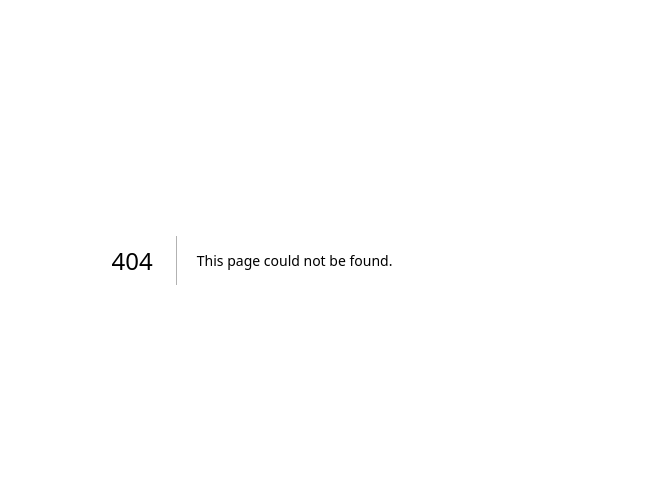
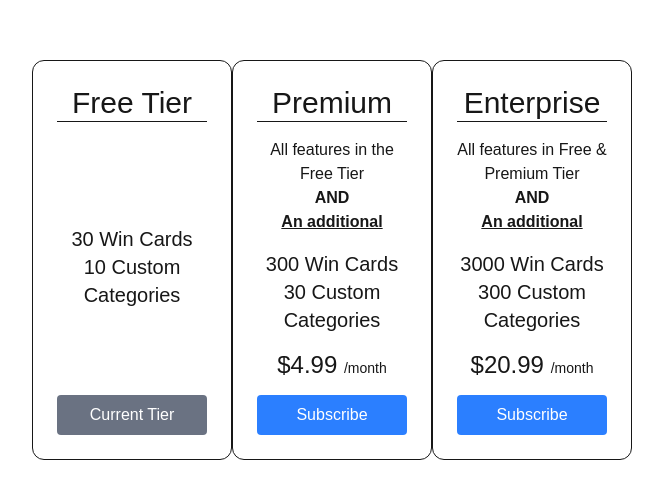
Before and after one commit to Navist/dev-wins-tracker, a Next.js app in the folder dev-wins-frontend/: page /subscription/pricing in a window 1280 px wide. Before the commit this address had no page. Shown: the part 140-638 px from the top of the page, without its empty margins (388-1051 px from the left). Built offline with nearby package versions, Linux system fonts and the light colour scheme.

Commit message:
Added subscription model cards

```diff
--- /dev/null
+++ b/dev-wins-frontend/src/app/(users)/subscription/pricing/page.tsx
@@ -0,0 +1,78 @@
+// This page should contain information about different subscription tiers
+
+// Each card of tier should push a different value to the database for the users level of subscrption
+// Display their current sub status
+// Integrate payment system from Stripe API
+// If sub tier premium selected, edit users subscription table to have premium instead of current (Could be enterprise if previously subscribed at that level)
+//
+
+// UI Design
+// User sees all cards pertaining to the different sub tiers available to them: Free, Premium, Enterprise
+// Each tier has their perks listed in a small section below the pricing / month.
+// Below that a button with "Subscribe" and if the card is their current tier, replace the button text with "Current Tier" instead
+
+// Step one
+// User clicks tier they want to subscribe to.
+// Redirected to the Stripe API endpoint which then redirects to the corresponding middleman page
+// From there the Stripe API response determines the actions we take on the database.
+// If they were free and select Premium we will use a router.put("users/subscription" endpoint with their newly subbed tier)
+
+import React from "react";
+
+const PricingPage = () => {
+    return (
+        <div className="grid grid-cols-1 md:grid-cols-3 items-center mx-65 h-screen py-10">
+            <div className="flex flex-col justify-between text-left border p-6 w-full max-w-[350px] h-[400px] rounded-xl">
+                <h1 className="text-center text-3xl divide-x-2">Free Tier</h1>
+                <hr className="mb-4" />
+                <ul className="mt-auto text-center place-content-center">
+                    <li className="text-xl">30 Win Cards</li>
+                    <li className="text-xl">10 Custom Categories</li>
+                </ul>
+                <button className="mt-auto bg-gray-500 text-white px-4 py-2 rounded">
+                    Current Tier
+                </button>
+            </div>
+            <div className="flex flex-col justify-between text-center border p-6 w-full max-w-[350px] h-[400px] rounded-xl">
+                <h1 className="text-3xl">Premium</h1>
+                <hr className="mb-4" />
+                <ul>
+                    <li className="">All features in the Free Tier</li>
+                    <li className="font-bold">AND</li>
+
+                    <li className="font-bold underline mb-4">An additional</li>
+                    <li className="text-xl">300 Win Cards</li>
+                    <li className="text-xl">30 Custom Categories</li>
+                </ul>
+                <h1 className="mt-auto text-2xl">
+                    $4.99 <h1 className="text-sm inline">/month</h1>
+                </h1>
+                <button className="mt-auto bg-blue-500 text-white px-4 py-2 rounded hover:bg-green-400 cursor-pointer">
+                    Subscribe
+                </button>
+            </div>
+            <div className="flex flex-col justify-between text-center border p-6 w-full max-w-[350px] h-[400px] rounded-xl">
+                <h1 className="text-center text-3xl">Enterprise</h1>
+                <hr className="mb-4" />
+                <ul>
+                    <li className="text-inherit">
+                        All features in Free & Premium Tier
+                    </li>
+                    <li className="font-bold">AND</li>
+
+                    <li className="font-bold underline mb-4">An additional</li>
+                    <li className="text-xl">3000 Win Cards</li>
+                    <li className="text-xl">300 Custom Categories</li>
+                </ul>
+                <h1 className="mt-auto text-2xl">
+                    $20.99 <h1 className="text-sm inline">/month</h1>
+                </h1>
+                <button className="mt-auto bg-blue-500 text-white px-4 py-2 rounded hover:bg-green-400 cursor-pointer">
+                    Subscribe
+                </button>
+            </div>
+        </div>
+    );
+};
+
+export default PricingPage;
```
